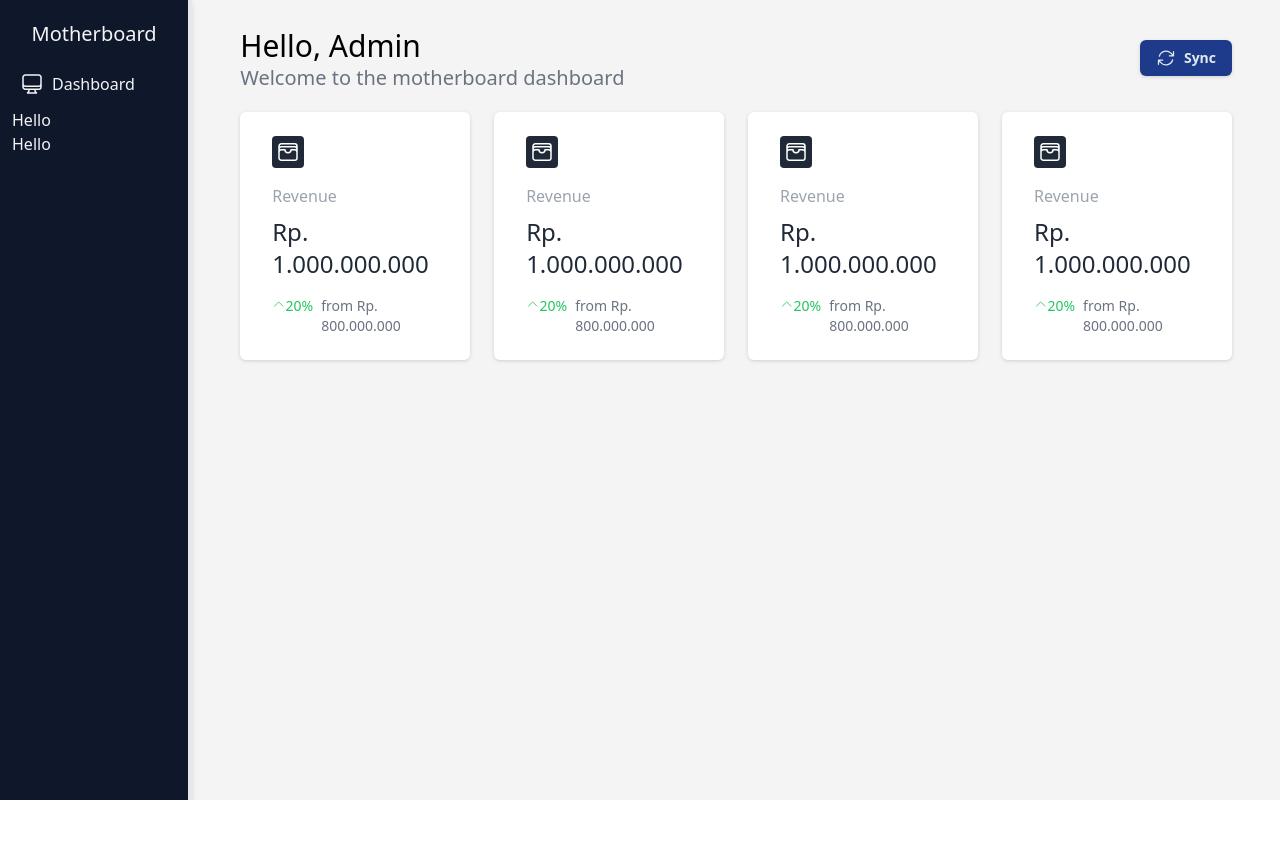
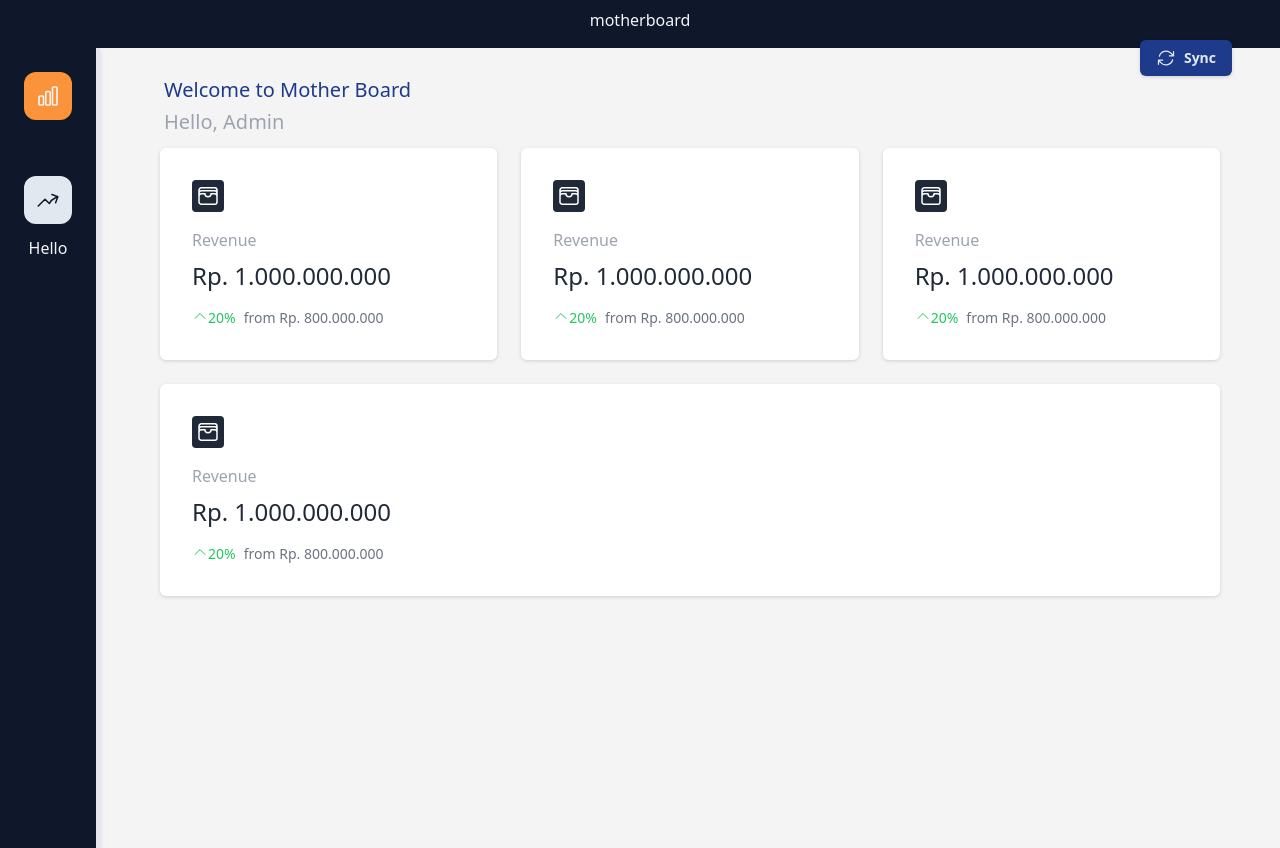
Before and after one commit to susiloharjo/nyoba-tailwind, a plain HTML site: page index.html in a window 1280 px wide. Before the commit the page ends 800 px from the top, so only its background shows below. Drawn offline with nearby package versions, Linux system fonts and the light colour scheme.

Commit message:
new edit responsive ok

```diff
--- a/index.html
+++ b/index.html
@@ -1,62 +1,74 @@
 <!doctype html>
 <html>
+
 <head>
     <meta charset="UTF-8">
     <meta name="viewport" content="width=device-width, initial-scale=1.0">
     <script src="https://cdn.tailwindcss.com"></script>
 </head>
-<body>
-    <div class="flex flex-row w-full bg-gray-50 " >
-        <sidebar class="w-56 bg-slate-900 p-3 text-gray-100 h-screen border-r-4 drop-shadow-md sm:">
-            <ul>
-                <li class=" text-xl mb-4 p-2 text-center"><a href="">Motherboard</a></li>
+<body class="bg-zinc-100">
 
-                <li class="ml-2 my-3">
-                <a href="">
-                    <div class="flex justify-left space-x-2">
-                        <div>
-                            <svg xmlns="http://www.w3.org/2000/svg" fill="none" viewBox="0 0 24 24" stroke-width="1.5" stroke="currentColor" class="w-6 h-6">
-                                <path stroke-linecap="round" stroke-linejoin="round" d="M9 17.25v1.007a3 3 0 01-.879 2.122L7.5 21h9l-.621-.621A3 3 0 0115 18.257V17.25m6-12V15a2.25 2.25 0 01-2.25 2.25H5.25A2.25 2.25 0 013 15V5.25m18 0A2.25 2.25 0 0018.75 3H5.25A2.25 2.25 0 003 5.25m18 0V12a2.25 2.25 0 01-2.25 2.25H5.25A2.25 2.25 0 013 12V5.25" />
-                            </svg>
-
-                        </div>
-                        <div class="inline">
-                            Dashboard
+    <div class="hidden sm:block h-12 w-full bg-slate-900 text-gray-100 text-center">
+        <div class="inline-block align-middle mt-2 justify-center">
+            motherboard
         </div>
     </div>
+<div class="flex flex-row w-full bg-zinc-100 ">
+    <sidebar class="text-center hidden lg:block  bg-slate-900 p-3 text-gray-100 h-screen border-r-4 drop-shadow-md sm:">
+        <ul>
+            <!-- <li class=" text-xl mb-4 p-2 text-center"><a href="">Motherboard</a></li> -->
+
+            <li class="">
+                <div class="m-3  bg-orange-400 text-gray-50 p-3 text-center rounded-xl">
+                    <a href="#">
+
+                        <svg xmlns="http://www.w3.org/2000/svg" fill="none" viewBox="0 0 24 24" stroke-width="1.5"
+                            stroke="currentColor" class="w-6 h-6">
+                            <path stroke-linecap="round" stroke-linejoin="round"
+                                d="M3 13.125C3 12.504 3.504 12 4.125 12h2.25c.621 0 1.125.504 1.125 1.125v6.75C7.5 20.496 6.996 21 6.375 21h-2.25A1.125 1.125 0 013 19.875v-6.75zM9.75 8.625c0-.621.504-1.125 1.125-1.125h2.25c.621 0 1.125.504 1.125 1.125v11.25c0 .621-.504 1.125-1.125 1.125h-2.25a1.125 1.125 0 01-1.125-1.125V8.625zM16.5 4.125c0-.621.504-1.125 1.125-1.125h2.25C20.496 3 21 3.504 21 4.125v15.75c0 .621-.504 1.125-1.125 1.125h-2.25a1.125 1.125 0 01-1.125-1.125V4.125z" />
+                        </svg>
                     </a>
+                        </div>
                 </li>
-                <li><a href="">Hello</a></li>
+                <li class="mt-14"><a href="">
+                        <div class="m-3 p-3 text-gray-900 bg-slate-200 rounded-xl hover:text-gray-50 hover:bg-orange-300">
+                            <svg xmlns="http://www.w3.org/2000/svg" fill="none" viewBox="0 0 24 24" stroke-width="1.5"
+                                stroke="currentColor" class="w-6 h-6">
+                                <path stroke-linecap="round" stroke-linejoin="round"
+                                    d="M2.25 18L9 11.25l4.306 4.307a11.95 11.95 0 015.814-5.519l2.74-1.22m0 0l-5.94-2.28m5.94 2.28l-2.28 5.941" />
+                            </svg>
+                        </div>
+                    </a></li>
                 <li><a href="">Hello</a></li>
 
             </ul>
         </sidebar>
         <div class="py-7 px-12 w-full bg-zinc-100 ">
-            <div class="flex ">
-                <div>
-                    <div class="text-3xl">Hello, Admin</div>
-                    <div class=" text-xl mb-5 text-gray-500" >Welcome to the motherboard dashboard</div>
+            <div class="hidden lg:block pl-4">
+                <div class=" text-xl mb-1 text-blue-900">Welcome to Mother Board</div>
+                <div class="text-xl text-gray-400">Hello, Admin</div>
                 </div>
-                <div class="absolute top-10 right-12">
+                <div class="hidden absolute top-10 right-12 lg:block">
                     <button class=" flex drop-shadow space-x-2 text-sm font-semibold rounded-md text-slate-200 py-2 px-4 bg-blue-900">
                         <div>
-                        <svg xmlns="http://www.w3.org/2000/svg" fill="none" viewBox="0 0 24 24" stroke-width="1.5" stroke="currentColor" class="w-5 h-5">
-                            <path stroke-linecap="round" stroke-linejoin="round" d="M16.023 9.348h4.992v-.001M2.985 19.644v-4.992m0 0h4.992m-4.993 0l3.181 3.183a8.25 8.25 0 0013.803-3.7M4.031 9.865a8.25 8.25 0 0113.803-3.7l3.181 3.182m0-4.991v4.99" />
+                            <svg xmlns="http://www.w3.org/2000/svg" fill="none" viewBox="0 0 24 24" stroke-width="1.5" stroke="currentColor"
+                                class="w-5 h-5">
+                                <path stroke-linecap="round" stroke-linejoin="round"
+                                    d="M16.023 9.348h4.992v-.001M2.985 19.644v-4.992m0 0h4.992m-4.993 0l3.181 3.183a8.25 8.25 0 0013.803-3.7M4.031 9.865a8.25 8.25 0 0113.803-3.7l3.181 3.182m0-4.991v4.99" />
                             </svg>
                         </div>
                         <div>Sync</div>
                     </button>
-
-
                 </div>
 
-            </div>
-            <div class="flex  justify-around	space-x-6">
-                <div class=" bg-white grow rounded-md py-6 px-8 drop-shadow">
+            <div class="flex  flex-wrap">
+                <div class=" bg-white grow rounded-md p-8 drop-shadow my-3 mx-3 ">
                     <div class="flex ">
                         <div class="bg-gray-800 p-1 text-white rounded">
-                            <svg xmlns="http://www.w3.org/2000/svg" fill="none" viewBox="0 0 24 24" stroke-width="1.5" stroke="currentColor" class="w-6 h-6">
-                                <path stroke-linecap="round" stroke-linejoin="round" d="M21 12a2.25 2.25 0 00-2.25-2.25H15a3 3 0 11-6 0H5.25A2.25 2.25 0 003 12m18 0v6a2.25 2.25 0 01-2.25 2.25H5.25A2.25 2.25 0 013 18v-6m18 0V9M3 12V9m18 0a2.25 2.25 0 00-2.25-2.25H5.25A2.25 2.25 0 003 9m18 0V6a2.25 2.25 0 00-2.25-2.25H5.25A2.25 2.25 0 003 6v3" />
+                            <svg xmlns="http://www.w3.org/2000/svg" fill="none" viewBox="0 0 24 24" stroke-width="1.5" stroke="currentColor"
+                                class="w-6 h-6">
+                                <path stroke-linecap="round" stroke-linejoin="round"
+                                    d="M21 12a2.25 2.25 0 00-2.25-2.25H15a3 3 0 11-6 0H5.25A2.25 2.25 0 003 12m18 0v6a2.25 2.25 0 01-2.25 2.25H5.25A2.25 2.25 0 013 18v-6m18 0V9M3 12V9m18 0a2.25 2.25 0 00-2.25-2.25H5.25A2.25 2.25 0 003 9m18 0V6a2.25 2.25 0 00-2.25-2.25H5.25A2.25 2.25 0 003 6v3" />
                             </svg>
                         </div>
                     </div>
@@ -69,7 +81,8 @@
                     <div class="pt-4 text-gray-400">
                         <div class="flex text-sm  text-green-500">
 
-                            <svg xmlns="http://www.w3.org/2000/svg" fill="none" viewBox="0 0 24 24" stroke-width="1.5" stroke="currentColor" class="w-4 h-4">
+                            <svg xmlns="http://www.w3.org/2000/svg" fill="none" viewBox="0 0 24 24" stroke-width="1.5" stroke="currentColor"
+                                class="w-4 h-4">
                                 <path stroke-linecap="round" stroke-linejoin="round" d="M4.5 15.75l7.5-7.5 7.5 7.5" />
                             </svg>
 
@@ -79,11 +92,14 @@
                         </div>
                     </div>
                 </div>
-                <div class=" bg-white grow rounded-md py-6 px-8 drop-shadow">
+                <div class=" bg-white grow rounded-md p-8 drop-shadow my-3 mx-3">
+
                     <div class="flex ">
                         <div class="bg-gray-800 p-1 text-white rounded">
-                            <svg xmlns="http://www.w3.org/2000/svg" fill="none" viewBox="0 0 24 24" stroke-width="1.5" stroke="currentColor" class="w-6 h-6">
-                                <path stroke-linecap="round" stroke-linejoin="round" d="M21 12a2.25 2.25 0 00-2.25-2.25H15a3 3 0 11-6 0H5.25A2.25 2.25 0 003 12m18 0v6a2.25 2.25 0 01-2.25 2.25H5.25A2.25 2.25 0 013 18v-6m18 0V9M3 12V9m18 0a2.25 2.25 0 00-2.25-2.25H5.25A2.25 2.25 0 003 9m18 0V6a2.25 2.25 0 00-2.25-2.25H5.25A2.25 2.25 0 003 6v3" />
+                            <svg xmlns="http://www.w3.org/2000/svg" fill="none" viewBox="0 0 24 24" stroke-width="1.5" stroke="currentColor"
+                                class="w-6 h-6">
+                                <path stroke-linecap="round" stroke-linejoin="round"
+                                    d="M21 12a2.25 2.25 0 00-2.25-2.25H15a3 3 0 11-6 0H5.25A2.25 2.25 0 003 12m18 0v6a2.25 2.25 0 01-2.25 2.25H5.25A2.25 2.25 0 013 18v-6m18 0V9M3 12V9m18 0a2.25 2.25 0 00-2.25-2.25H5.25A2.25 2.25 0 003 9m18 0V6a2.25 2.25 0 00-2.25-2.25H5.25A2.25 2.25 0 003 6v3" />
                             </svg>
                         </div>
                     </div>
@@ -96,7 +112,8 @@
                     <div class="pt-4 text-gray-400">
                         <div class="flex text-sm  text-green-500">
 
-                            <svg xmlns="http://www.w3.org/2000/svg" fill="none" viewBox="0 0 24 24" stroke-width="1.5" stroke="currentColor" class="w-4 h-4">
+                            <svg xmlns="http://www.w3.org/2000/svg" fill="none" viewBox="0 0 24 24" stroke-width="1.5" stroke="currentColor"
+                                class="w-4 h-4">
                                 <path stroke-linecap="round" stroke-linejoin="round" d="M4.5 15.75l7.5-7.5 7.5 7.5" />
                             </svg>
 
@@ -106,11 +123,14 @@
                         </div>
                     </div>
                 </div>
-                <div class=" bg-white grow rounded-md py-6 px-8 drop-shadow">
+                <div class=" bg-white grow rounded-md p-8 drop-shadow my-3 mx-3">
+
                     <div class="flex ">
                         <div class="bg-gray-800 p-1 text-white rounded">
-                            <svg xmlns="http://www.w3.org/2000/svg" fill="none" viewBox="0 0 24 24" stroke-width="1.5" stroke="currentColor" class="w-6 h-6">
-                                <path stroke-linecap="round" stroke-linejoin="round" d="M21 12a2.25 2.25 0 00-2.25-2.25H15a3 3 0 11-6 0H5.25A2.25 2.25 0 003 12m18 0v6a2.25 2.25 0 01-2.25 2.25H5.25A2.25 2.25 0 013 18v-6m18 0V9M3 12V9m18 0a2.25 2.25 0 00-2.25-2.25H5.25A2.25 2.25 0 003 9m18 0V6a2.25 2.25 0 00-2.25-2.25H5.25A2.25 2.25 0 003 6v3" />
+                            <svg xmlns="http://www.w3.org/2000/svg" fill="none" viewBox="0 0 24 24" stroke-width="1.5" stroke="currentColor"
+                                class="w-6 h-6">
+                                <path stroke-linecap="round" stroke-linejoin="round"
+                                    d="M21 12a2.25 2.25 0 00-2.25-2.25H15a3 3 0 11-6 0H5.25A2.25 2.25 0 003 12m18 0v6a2.25 2.25 0 01-2.25 2.25H5.25A2.25 2.25 0 013 18v-6m18 0V9M3 12V9m18 0a2.25 2.25 0 00-2.25-2.25H5.25A2.25 2.25 0 003 9m18 0V6a2.25 2.25 0 00-2.25-2.25H5.25A2.25 2.25 0 003 6v3" />
                             </svg>
                         </div>
                     </div>
@@ -123,7 +143,8 @@
                     <div class="pt-4 text-gray-400">
                         <div class="flex text-sm  text-green-500">
 
-                            <svg xmlns="http://www.w3.org/2000/svg" fill="none" viewBox="0 0 24 24" stroke-width="1.5" stroke="currentColor" class="w-4 h-4">
+                            <svg xmlns="http://www.w3.org/2000/svg" fill="none" viewBox="0 0 24 24" stroke-width="1.5" stroke="currentColor"
+                                class="w-4 h-4">
                                 <path stroke-linecap="round" stroke-linejoin="round" d="M4.5 15.75l7.5-7.5 7.5 7.5" />
                             </svg>
 
@@ -133,11 +154,14 @@
                         </div>
                     </div>
                 </div>
-                <div class=" bg-white grow rounded-md py-6 px-8 drop-shadow">
+                <div class=" bg-white grow rounded-md p-8 drop-shadow my-3 mx-3">
+
                     <div class="flex ">
                         <div class="bg-gray-800 p-1 text-white rounded">
-                            <svg xmlns="http://www.w3.org/2000/svg" fill="none" viewBox="0 0 24 24" stroke-width="1.5" stroke="currentColor" class="w-6 h-6">
-                                <path stroke-linecap="round" stroke-linejoin="round" d="M21 12a2.25 2.25 0 00-2.25-2.25H15a3 3 0 11-6 0H5.25A2.25 2.25 0 003 12m18 0v6a2.25 2.25 0 01-2.25 2.25H5.25A2.25 2.25 0 013 18v-6m18 0V9M3 12V9m18 0a2.25 2.25 0 00-2.25-2.25H5.25A2.25 2.25 0 003 9m18 0V6a2.25 2.25 0 00-2.25-2.25H5.25A2.25 2.25 0 003 6v3" />
+                            <svg xmlns="http://www.w3.org/2000/svg" fill="none" viewBox="0 0 24 24" stroke-width="1.5" stroke="currentColor"
+                                class="w-6 h-6">
+                                <path stroke-linecap="round" stroke-linejoin="round"
+                                    d="M21 12a2.25 2.25 0 00-2.25-2.25H15a3 3 0 11-6 0H5.25A2.25 2.25 0 003 12m18 0v6a2.25 2.25 0 01-2.25 2.25H5.25A2.25 2.25 0 013 18v-6m18 0V9M3 12V9m18 0a2.25 2.25 0 00-2.25-2.25H5.25A2.25 2.25 0 003 9m18 0V6a2.25 2.25 0 00-2.25-2.25H5.25A2.25 2.25 0 003 6v3" />
                             </svg>
                         </div>
                     </div>
@@ -150,7 +174,8 @@
                     <div class="pt-4 text-gray-400">
                         <div class="flex text-sm  text-green-500">
 
-                            <svg xmlns="http://www.w3.org/2000/svg" fill="none" viewBox="0 0 24 24" stroke-width="1.5" stroke="currentColor" class="w-4 h-4">
+                            <svg xmlns="http://www.w3.org/2000/svg" fill="none" viewBox="0 0 24 24" stroke-width="1.5" stroke="currentColor"
+                                class="w-4 h-4">
                                 <path stroke-linecap="round" stroke-linejoin="round" d="M4.5 15.75l7.5-7.5 7.5 7.5" />
                             </svg>
 
@@ -167,4 +192,5 @@
 
 
 </body>
+
 </html>
```
Lines whose indentation alone changed are shown as unchanged.
